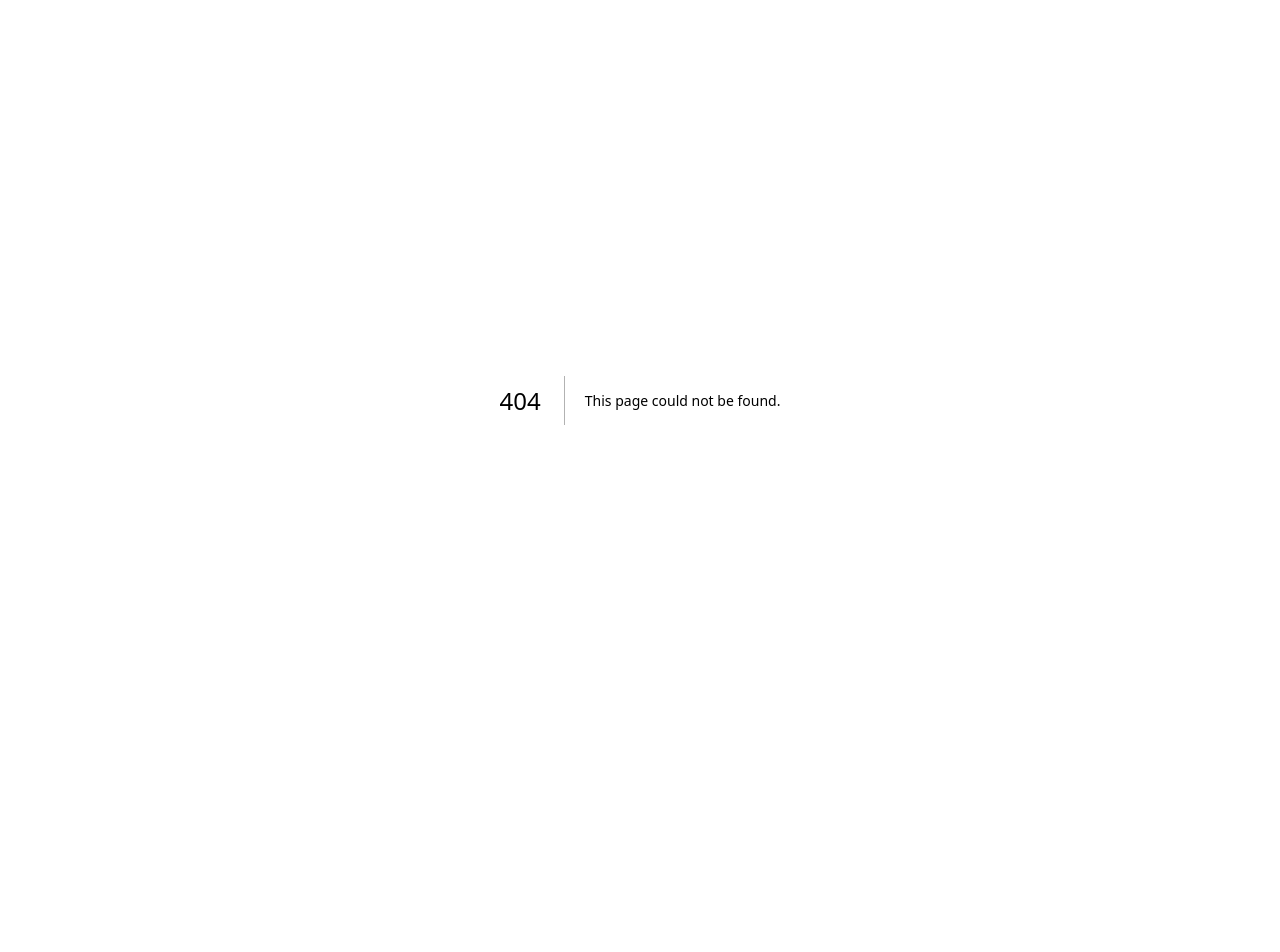
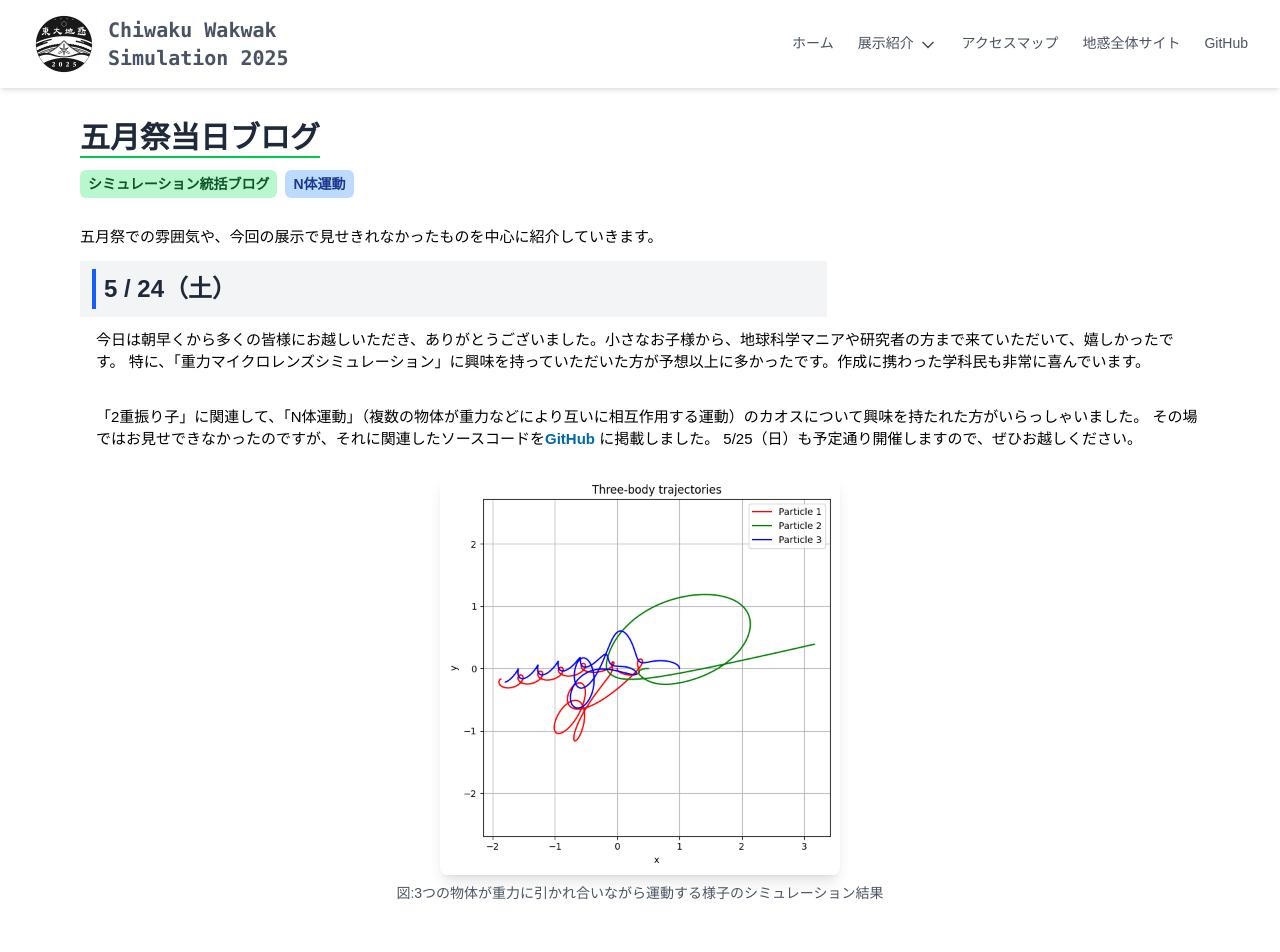
Before and after one commit to chiwaku-wakwak/chiwaku-simulation, a Next.js app: page /blog in a window 1280 px wide. Before the commit this address had no page. Shown: the top 952 px of the page. Before the commit the page ends 800 px from the top, so only its background shows below. Built offline with nearby package versions, Linux system fonts and the light colour scheme.

Commit message:
add blog

```diff
--- /dev/null
+++ b/src/app/blog/page.tsx
@@ -0,0 +1,66 @@
+"use client";
+
+import React from "react";
+import Header from "@/components/Header";
+import "../globals.css";
+import Image from "next/image";
+import Link from "next/link";
+import { FootnoteProvider } from "@/components/FootnoteContext";
+import Footer from "@/components/Footer";
+
+const App: React.FC = () => {
+  return (
+    <FootnoteProvider>
+      <Header />
+      <main className="pt-25 pb-10 px-4 text-left lg:px-20 lg:pt-30">
+        <h1
+          className="text-2xl font-bold text-gray-800 text-left border-b-2 border-green-500 pb-0 inline-block lg:text-3xl"
+          id="simulation"
+        >
+          五月祭当日ブログ
+        </h1>
+        <div className="mb-1 py-3">
+          <div className="inline-block px-2 py-1 bg-green-200 text-green-900 text-sm font-semibold mr-2 mb-2 rounded-md">
+            シミュレーション統括ブログ
+          </div>
+          <div className="inline-block px-2 py-1 bg-blue-200 text-blue-900 text-sm font-semibold mr-2 mb-2 rounded-md">
+            N体運動
+          </div>
+        </div>
+        <p className="mb-2 py-1">
+          五月祭での雰囲気や、今回の展示で見せきれなかったものを中心に紹介していきます。
+        </p>
+
+        <h2 className="flex items-center px-3 py-2 bg-gray-100 text-gray-800 text-xl font-bold lg:text-2xl lg:w-2/3">
+          <span className="inline-block w-1 h-6 bg-blue-600 py-5 mr-2"></span>
+          5 / 24（土）
+        </h2>
+        <p className="mb-2 pl-4 py-3">
+          今日は朝早くから多くの皆様にお越しいただき、ありがとうございました。小さなお子様から、地球科学マニアや研究者の方まで来ていただいて、嬉しかったです。
+          特に、「重力マイクロレンズシミュレーション」に興味を持っていただいた方が予想以上に多かったです。作成に携わった学科民も非常に喜んでいます。
+        </p>
+        <p className="mb-2 pl-4 py-3">
+          「2重振り子」に関連して、「N体運動」（複数の物体が重力などにより互いに相互作用する運動）のカオスについて興味を持たれた方がいらっしゃいました。
+          その場ではお見せできなかったのですが、それに関連したソースコードを<Link className="font-bold text-sky-700 hover:underline" href="https://github.com/chiwaku-wakwak/ntai_simulation">GitHub</Link> に掲載しました。
+          5/25（日）も予定通り開催しますので、ぜひお越しください。
+        </p>
+        <figure className="my-3">
+          <Image
+            src="/trajectories.png"
+            alt="ntai simulation result"
+            width={400}
+            height={400}
+            className="rounded-lg shadow-lg mx-auto"
+            unoptimized
+          />
+          <figcaption className="text-center text-sm text-gray-600 mt-2">
+            図:3つの物体が重力に引かれ合いながら運動する様子のシミュレーション結果
+          </figcaption>
+        </figure>
+        </main>
+      <Footer />
+    </FootnoteProvider>
+  );
+};
+
+export default App;
--- a/src/app/page.tsx
+++ b/src/app/page.tsx
@@ -187,14 +187,16 @@ export default function Home() {
         <div className="flex flex-col bg-slate-200 p-2 rounded-md">
           <h3 className="mb-2 font-bold underline text-lg">投票方法</h3>
           <p className="mb-2">
-            <span className="font-bold">オンライン投票</span>の場合は、第 98 回五月祭HPの「
+            <span className="font-bold">オンライン投票</span>の場合は、第 98
+            回五月祭HPの「
             <Link
               href="https://gogatsusai.jp/98/visitor/project/184"
               className="font-bold text-sky-700 hover:underline"
             >
               企画詳細ページ
             </Link>
-            」からご投票になれるほか、<span className="font-bold">現地投票</span>
+            」からご投票になれるほか、
+            <span className="font-bold">現地投票</span>
             もしております。投票場所は
             <Link
               href="https://gogatsusai.jp/98/visitor/_nuxt/mfa-map.ConIUQjC.webp"
@@ -259,6 +261,22 @@ export default function Home() {
             </Link>
           </div>
           <h2 className="text-xl pt-8 font-bold text-gray-800 text-left border-b-2 border-sky-500 pb-0 inline-block">
+            五月祭当日ブログ
+          </h2>
+
+          <p className="mb-2 py-3">
+            五月祭当日、展示の様子や企画の展示でお見せしきれなかったものなどを紹介します。（5月24日分更新）。
+          </p>
+
+          <div className="pb-3">
+            <Link
+              href="/blog"
+              className="inline-block px-6 py-2 border border-green-600 bg-green-300 hover:bg-green-400 hover:border-sky-500 text-sky-900 text-lg font-semibold rounded-2xl shadow-md transition"
+            >
+             読む <ChevronRight className="inline ml-2" />
+            </Link>
+          </div>
+          <h2 className="text-xl pt-8 font-bold text-gray-800 text-left border-b-2 border-sky-500 pb-0 inline-block">
             地球惑星物理・環境学科での「パソコン」授業
           </h2>
 
```
Also changed, not shown: public/trajectories.png (added).
